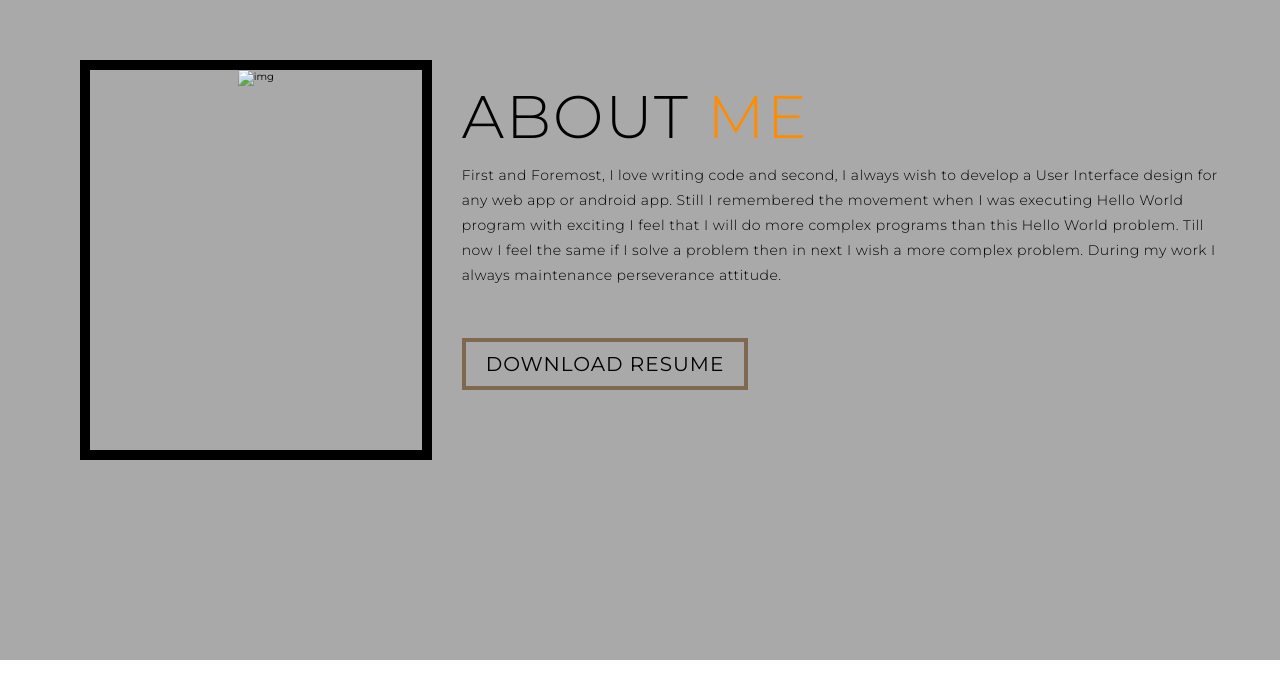
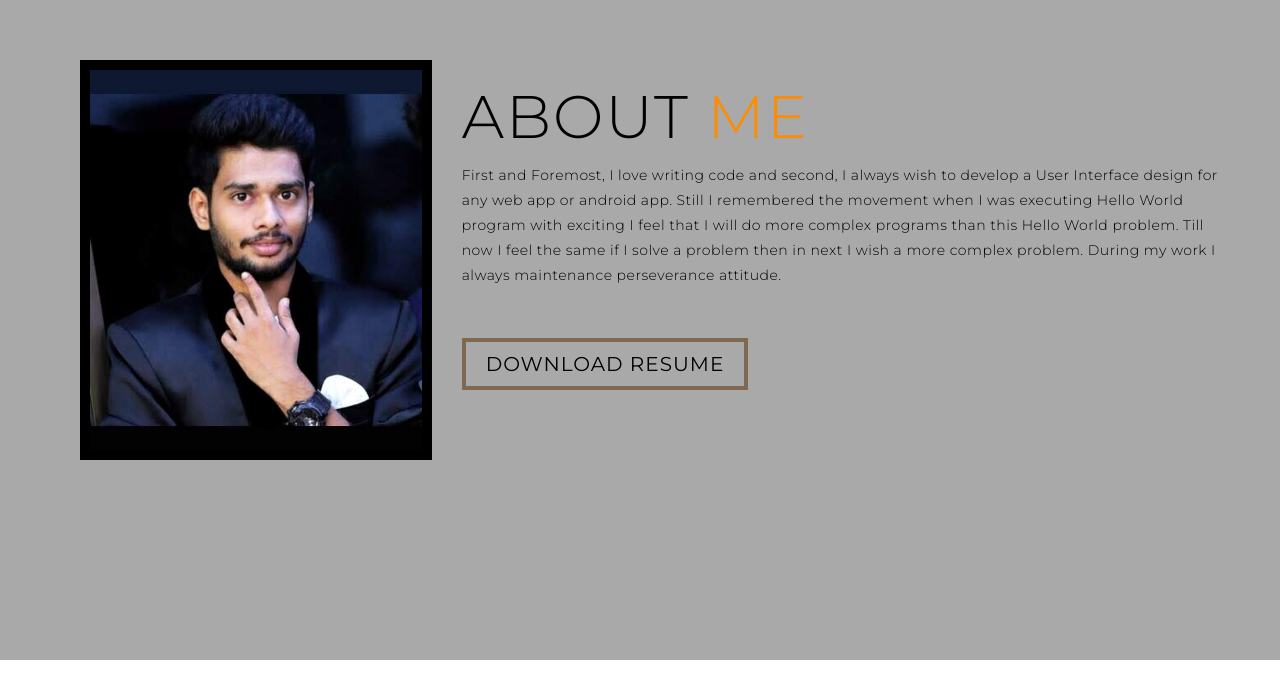
Before and after one commit to pavanpk9966/portfolio, a plain HTML site: page index.html in a window 1280 px wide. Shown: the part 2540-3238 px from the top of the page. Drawn offline with Linux system fonts and the light colour scheme; a script that the page names is missing.

Commit message:
Update index.html

```diff
--- a/index.html
+++ b/index.html
@@ -82,7 +82,7 @@
     <div class="about container">
       <div class="col-left">
         <div class="about-img">
-          <img src="LRM_EXPORT_20180614_184256.jpg" alt="img">
+          <img src="LRM_EXPORT_20180614_184256.jpeg" alt="img">
         </div>
       </div>
       <div class="col-right">
```
